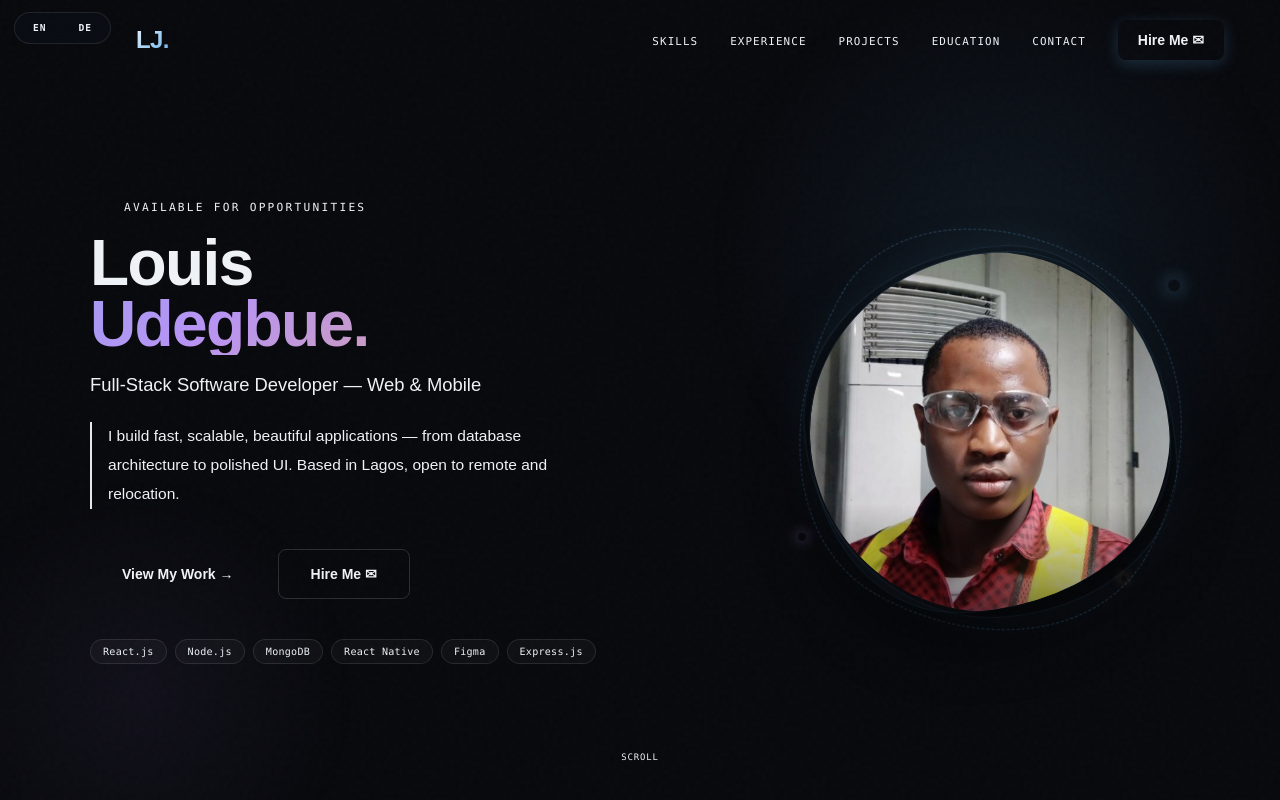
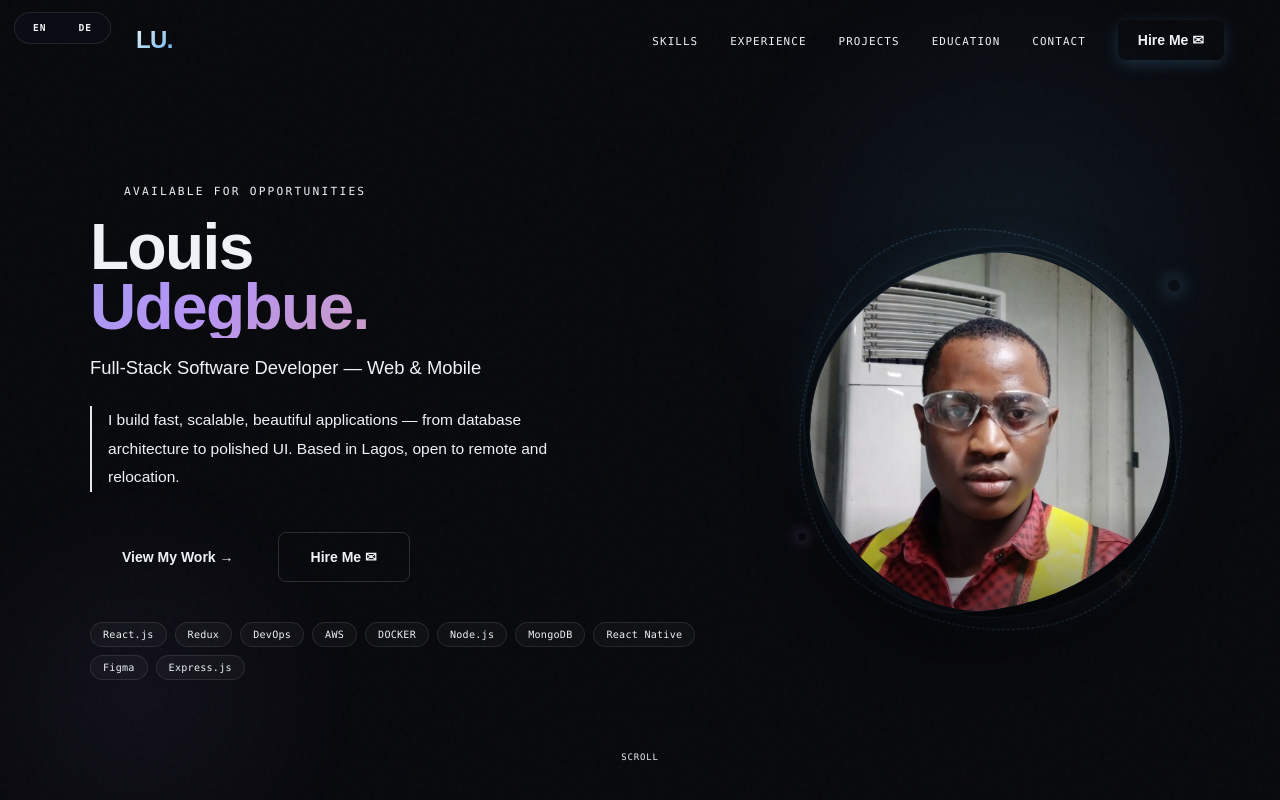
Before and after one commit to Bootstrap02/Portfolio, a React (Create React App) app: page / in a window 1280 px wide. Shown: the top 800 px of the page. Built offline with nearby package versions, Linux system fonts and the light colour scheme.

Commit message:
Update App.js

```diff
--- a/src/App.js
+++ b/src/App.js
@@ -56,7 +56,7 @@ function Navbar({ lang, t, scrolled, menuOpen, setMenuOpen }) {
         ${scrolled ? 'bg-[rgba(8,9,13,0.92)] backdrop-blur-xl border-b border-white/5 py-3.5 px-14' : 'py-5 px-14'}`}>
         <div onClick={() => goTo('hero')}
           className="font-syne font-black text-2xl tracking-tight cursor-pointer ml-20 text-gradient-nav select-none">
-          LJ<span className="text-blue">.</span>
+          LU<span className="text-blue">.</span>
         </div>
         <ul className="hidden md:flex items-center gap-8 list-none">
           {links.map((k,i) => (
@@ -133,7 +133,7 @@ function Hero({ lang, t }) {
             </button>
           </div>
           <div className="animate-fade-up delay-5 flex gap-2 flex-wrap">
-            {['React.js','Node.js','MongoDB','React Native','Figma','Express.js'].map(p => (
+            {['React.js','Redux', 'DevOps', 'AWS', 'DOCKER', 'Node.js','MongoDB','React Native','Figma','Express.js'].map(p => (
               <span key={p} className="font-mono text-[0.63rem] tracking-wide text-muted2 border border-white/10 px-3 py-1 rounded-full bg-white/[0.03] hover:border-blue/40 hover:text-blue transition-all">
                 {p}
               </span>
```
